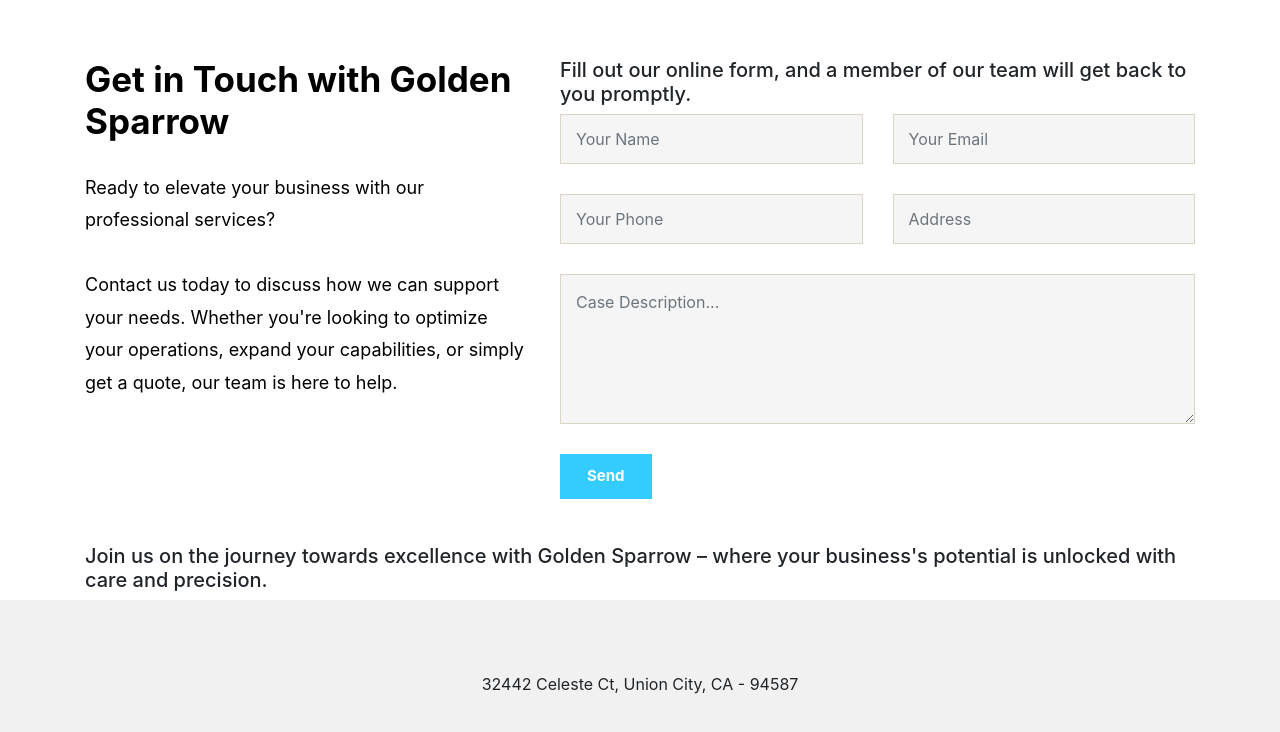
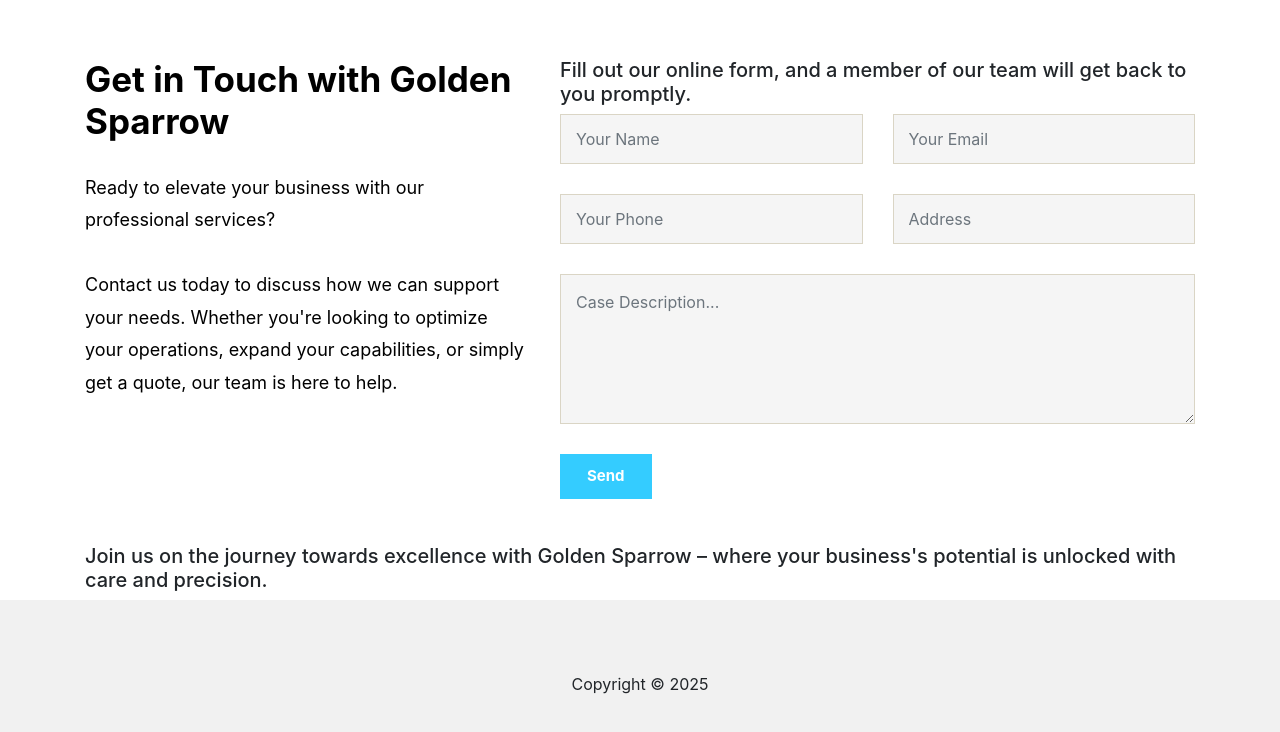
Before and after one commit to singhprabhjot/goldensparrow, a website with bundled scripts: page index.html in a window 1280 px wide. Shown: the part 3748-4480 px from the top of the page. Built offline with nearby package versions, Linux system fonts and the light colour scheme; a web font is replaced by a local one.

Commit message:
Removing address

```diff
--- a/index.html
+++ b/index.html
@@ -1344,7 +1344,7 @@
 
 			  <!--social-->
 
-			  32442 Celeste Ct, Union City, CA - 94587
+			  Copyright © 2025
 
 
 
```
